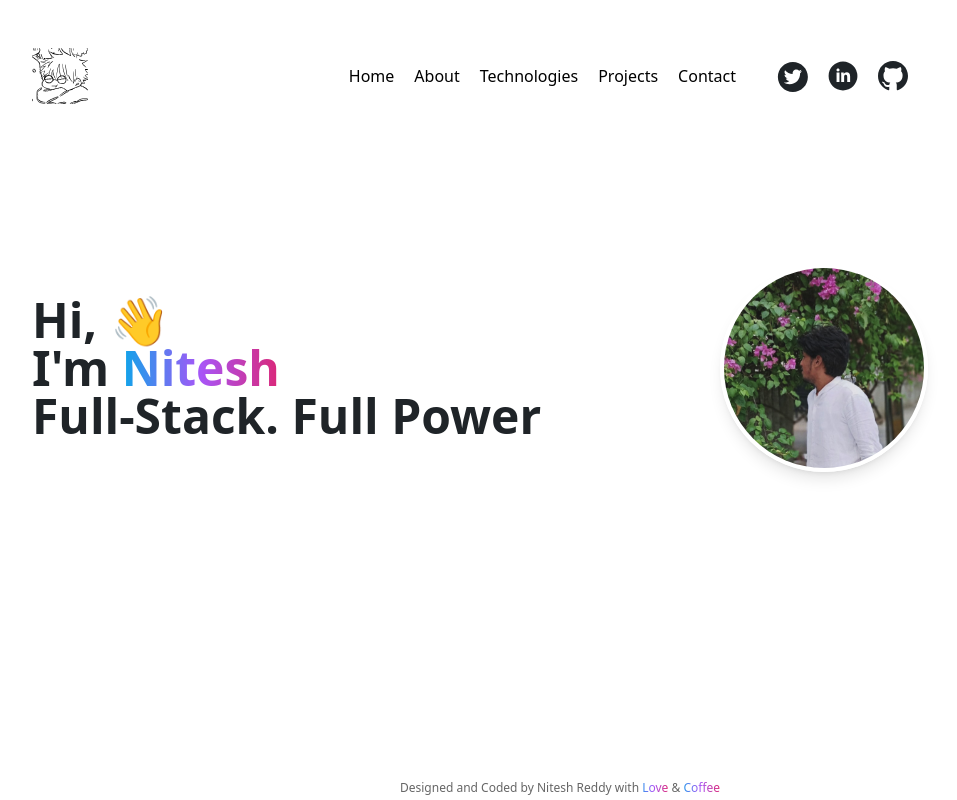
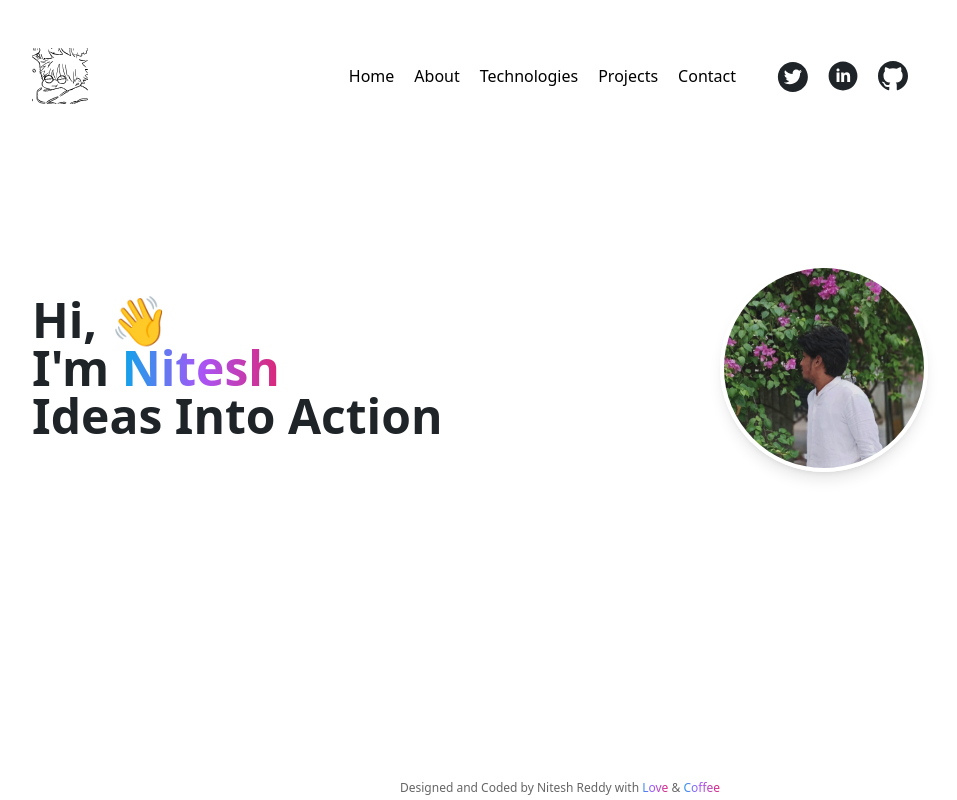
Before and after one commit to PanatiNitesh/Portfolio, a React (Create React App) app in the folder myself/: page / in a window 1280 px wide. Shown: the whole page, without its empty margins (160-1117 px from the left). Built offline with nearby package versions, Linux system fonts and the light colour scheme.

Commit message:
updated home.js

```diff
--- a/myself/src/Details.js
+++ b/myself/src/Details.js
@@ -36,9 +36,9 @@ export const logos = {
 // Enter your Personal Details here
 export const personalDetails = {
   name: "Nitesh",
-  tagline: "Full-Stack. Full Power",
+  tagline: "Ideas Into Action",
   img: profile,
-  about: "I'm a passionate full-stack developer with hands-on experience in frontend, backend, and UI/UX design. I enjoy building responsive and user-centric web applications, backed by clean architecture and data-driven decisions. With a growing interest in data analysis and product design, I love turning ideas into scalable digital solutions and leading projects from concept to launch."
+  about: "I'm a passionate full-stack developer with hands-on experience in frontend, backend, and UI/UX design. I love crafting responsive, user-centric web applications built on clean architecture and scalable code. With a growing interest in data analysis and product design, I enjoy transforming ideas into impactful digital solutions and driving projects from concept to launch."
 };
 
 
```
